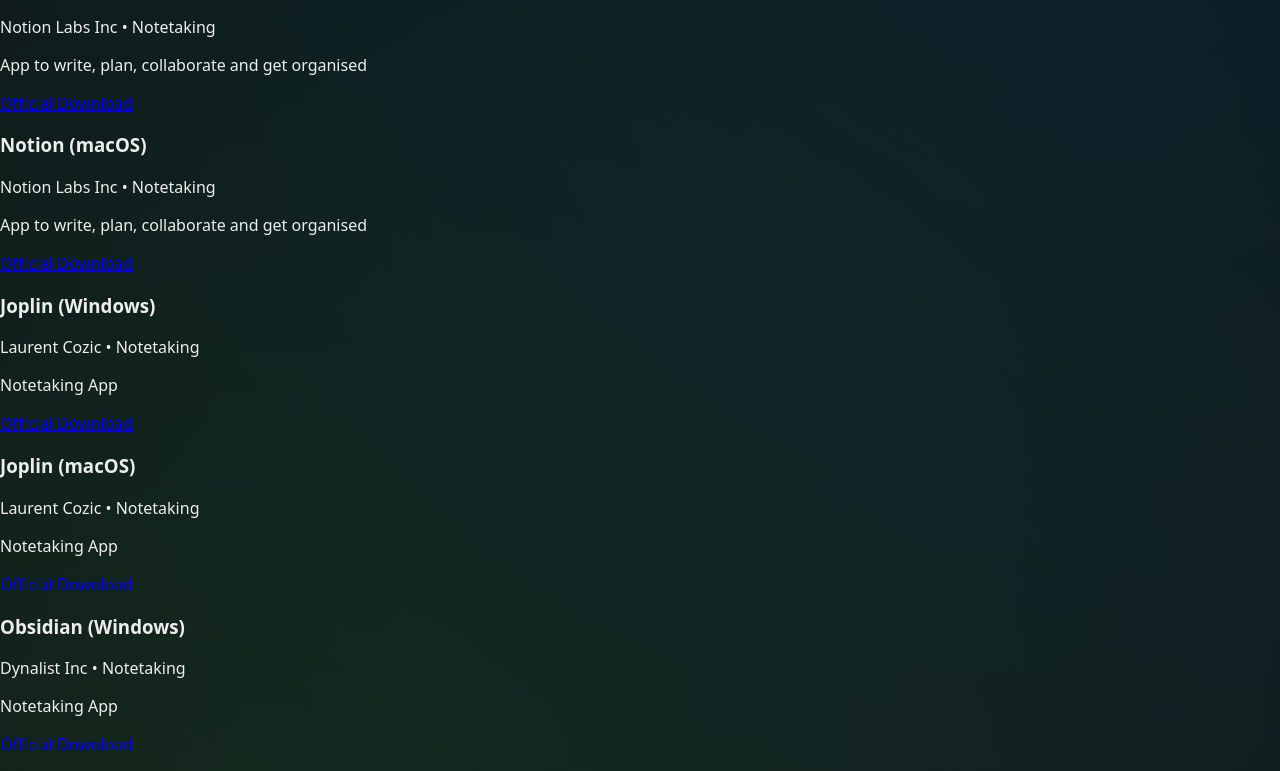
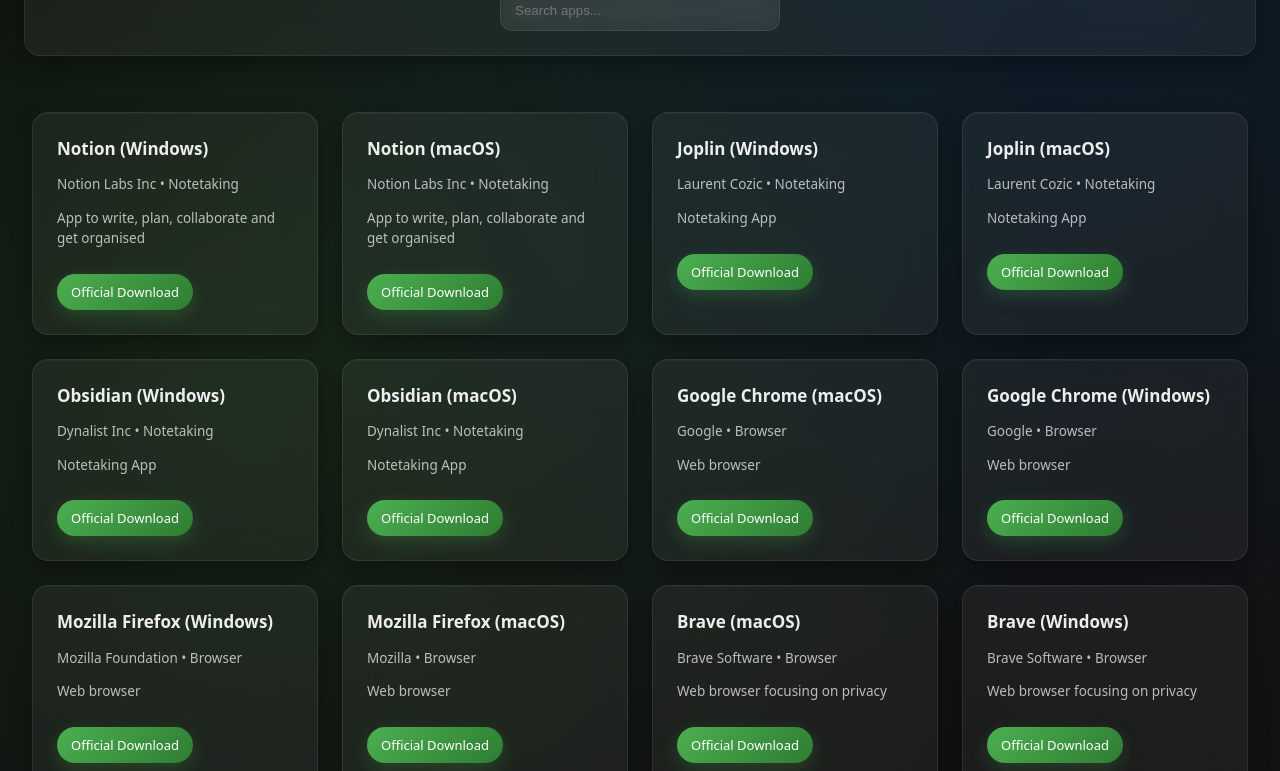
Before and after one commit to downloadapplications/downloadapplications.github.io, a plain HTML site: page index.html in a window 1280 px wide. Shown: the part 114-885 px from the top of the page. Drawn offline with Linux system fonts and the light colour scheme.

Commit message:
Update index.html with header and search functionality
Refactor HTML structure and improve app rendering logic.

```diff
--- a/index.html
+++ b/index.html
@@ -9,40 +9,78 @@
 
 <body>
 
-  <h1>Download Applications</h1>
+  <!-- HEADER (needed for your CSS styling) -->
+  <header>
+    <h1>Download Applications</h1>
 
-  <div id="apps">Loading apps...</div>
+    <!-- optional search (your CSS already supports it) -->
+    <input type="text" id="search" placeholder="Search apps...">
+  </header>
+
+  <!-- GRID CONTAINER -->
+  <div id="apps" class="grid">Loading apps...</div>
+
+  <!-- EMPTY STATE -->
+  <div id="empty">No apps found</div>
 
   <script>
+    const container = document.getElementById('apps');
+    const emptyState = document.getElementById('empty');
+
+    let allApps = [];
+
+    function renderApps(apps) {
+      container.innerHTML = "";
+
+      if (!apps.length) {
+        emptyState.classList.add("show");
+        return;
+      } else {
+        emptyState.classList.remove("show");
+      }
+
+      apps.forEach(app => {
+        const card = document.createElement('div');
+        card.className = 'card';
+
+        card.innerHTML = `
+          <h2>${app.name}</h2>
+          <p>${app.dev} • ${app.category}</p>
+          <p>${app.description}</p>
+          <a class="btn" href="${app.link}" target="_blank">Official Download</a>
+        `;
+
+        container.appendChild(card);
+      });
+    }
+
     fetch('./apps.json')
       .then(res => {
         if (!res.ok) throw new Error("apps.json not found (check filename/path)");
         return res.json();
       })
       .then(apps => {
-        const container = document.getElementById('apps');
-        container.innerHTML = "";
-
-        apps.forEach(app => {
-          const card = document.createElement('div');
-          card.className = 'app';
-
-          card.innerHTML = `
-            <h3>${app.name}</h3>
-            <p>${app.dev} • ${app.category}</p>
-            <p>${app.description}</p>
-            <a href="${app.link}" target="_blank">Official Download</a>
-          `;
-
-          container.appendChild(card);
-        });
+        allApps = apps;
+        renderApps(allApps);
       })
       .catch(err => {
-        document.getElementById('apps').innerHTML =
+        container.innerHTML =
           "<p style='color:red'>Failed to load apps.json</p>";
-
         console.error(err);
       });
+
+    // SEARCH FUNCTIONALITY (works with your CSS input styling)
+    document.getElementById("search").addEventListener("input", e => {
+      const q = e.target.value.toLowerCase();
+
+      const filtered = allApps.filter(app =>
+        app.name.toLowerCase().includes(q) ||
+        app.dev.toLowerCase().includes(q) ||
+        app.category.toLowerCase().includes(q)
+      );
+
+      renderApps(filtered);
+    });
   </script>
 
 </body>
```
